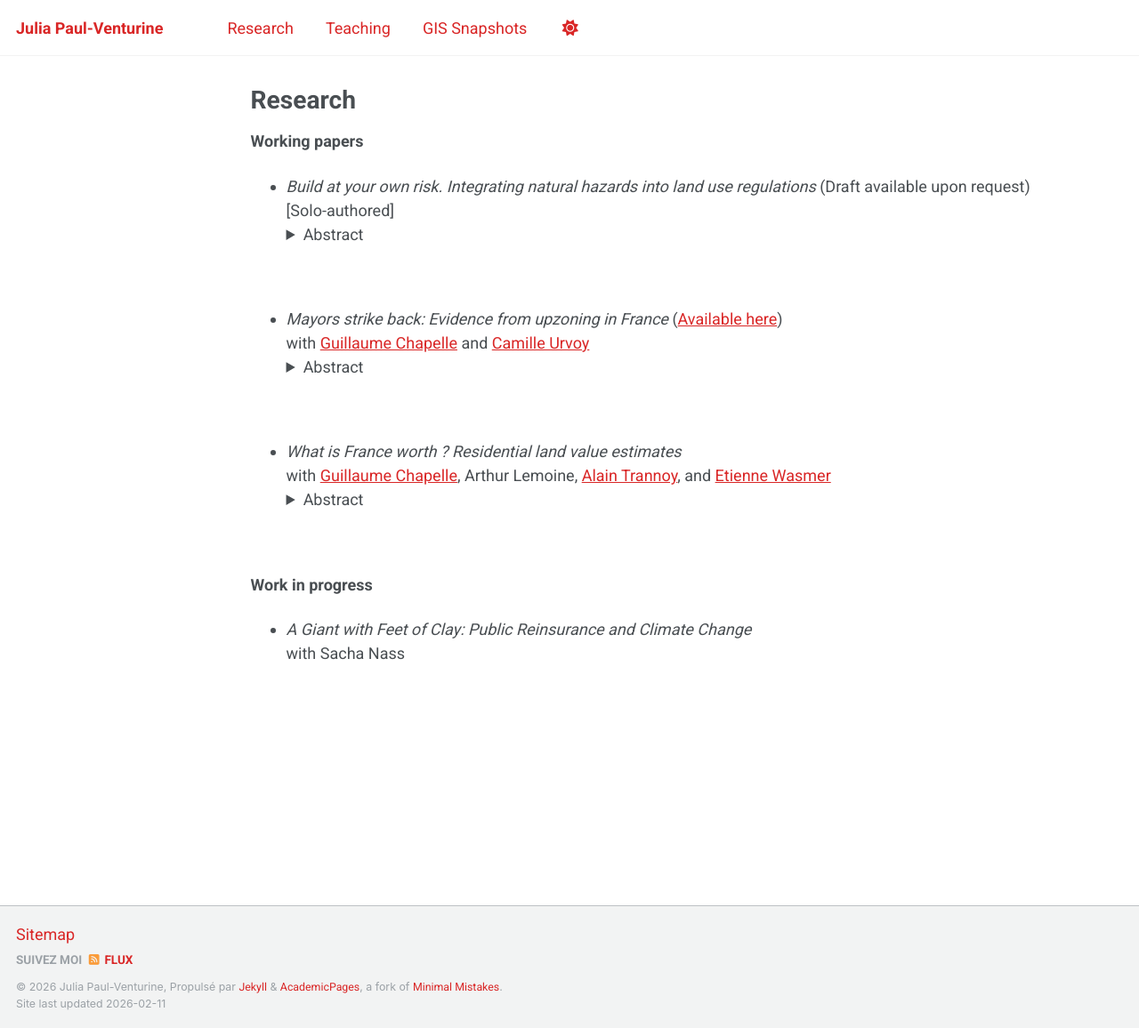
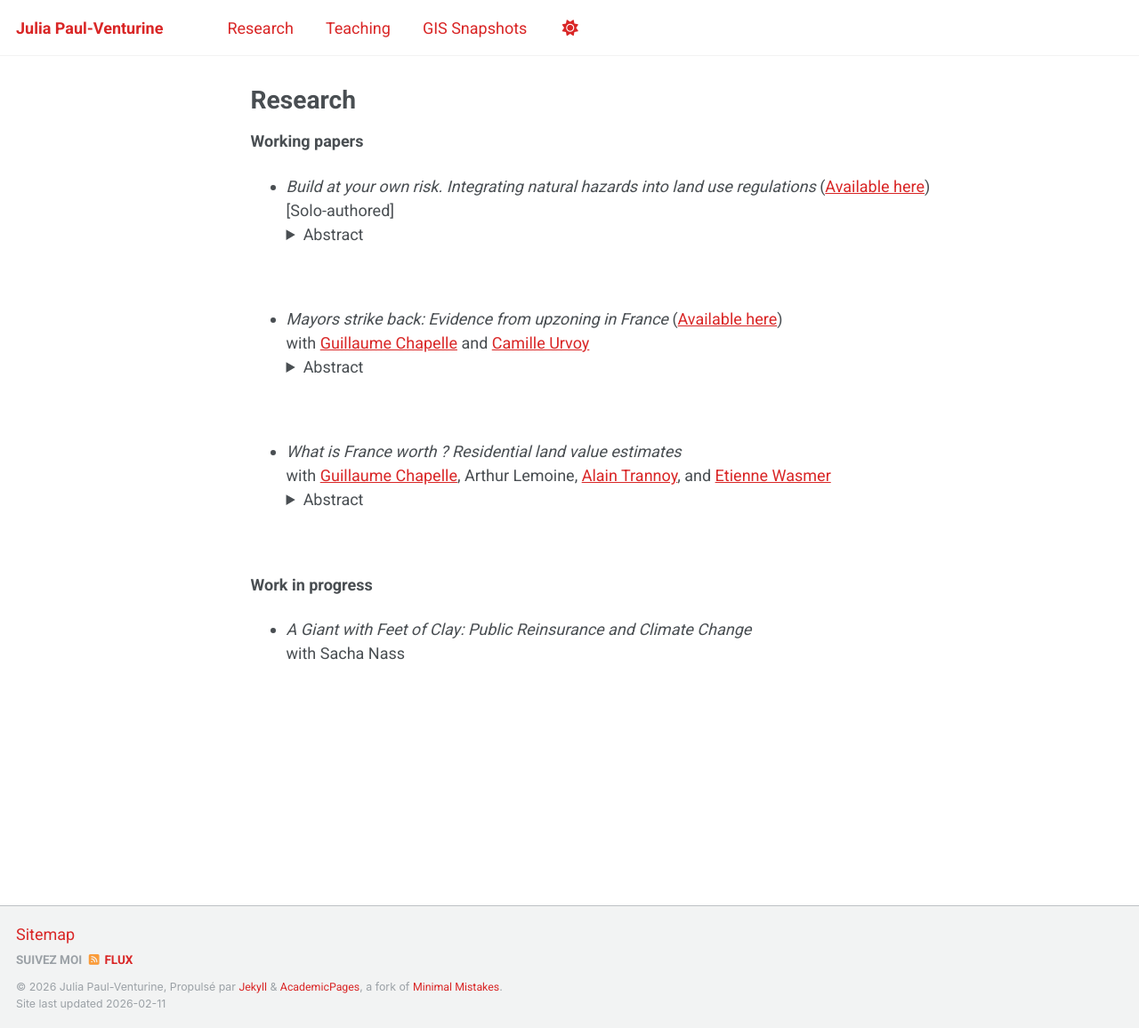
Before and after one commit to julia-paulventurine/julia-paulventurine.github.io, a Jekyll site: the page built from _pages/research.md, in a window 1280 px wide and 1156 px high. Shown: the whole window at 89% size. Built offline with Jekyll 4.4.1, drawn with Linux system fonts in a browser that asks for light colours; a script that is not in the unit is left out.

Commit message:
Update link for working paper on natural hazards
Updated the link for the working paper on integrating natural hazards into land use regulations.

```diff
--- a/_pages/research.md
+++ b/_pages/research.md
@@ -8,7 +8,7 @@ author_profile: false
 
 **Working papers**
 
-- *Build at your own risk. Integrating natural hazards into land use regulations* (Draft available upon request)\
+- *Build at your own risk. Integrating natural hazards into land use regulations* ([Available here](https://hal.science/halshs-05428716v1){:target="_blank"})\
   [Solo-authored]
   <details>
   <summary> Abstract </summary>
```
